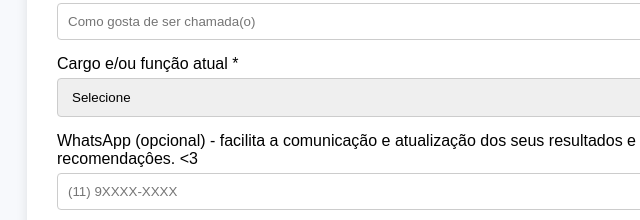
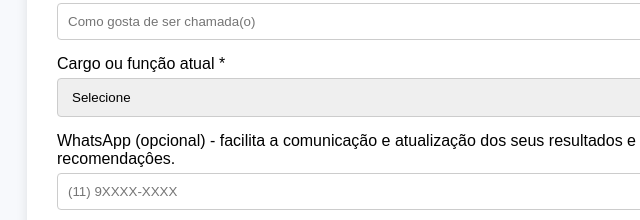
Before and after one commit to gustydeboer/pm-assessment-tool, a plain HTML site: page index.html in a window 1280 px wide. Shown: the part 314-534 px from the top of the page, 233-873 px from the left. Drawn offline with nearby package versions, Linux system fonts and the light colour scheme.

Commit message:
Update index.html
ajustes no texto e link de compra do livro

```diff
--- a/index.html
+++ b/index.html
@@ -130,7 +130,7 @@
     <label for="user-name">Nome *</label>
     <input type="text" id="user-name" placeholder="Como gosta de ser chamada(o)">
 
-    <label for="user-role">Cargo e/ou função atual *</label>
+    <label for="user-role">Cargo ou função atual *</label>
     <select id="user-role" onchange="toggleOtherRole(this)">
       <option value="">Selecione</option>
       <option>APM</option>
@@ -145,7 +145,7 @@
     </select>
     <input type="text" id="other-role" placeholder="Qual?" style="display:none">
 
-    <label for="user-whatsapp">WhatsApp (opcional) - facilita a comunicação e atualização dos seus resultados e recomendaçôes. &lt;3</label>
+    <label for="user-whatsapp">WhatsApp (opcional) - facilita a comunicação e atualização dos seus resultados e recomendaçôes.</label>
     <input type="text" id="user-whatsapp" placeholder="(11) 9XXXX-XXXX">
 
 <label for="user-email">Email *</label>
@@ -202,7 +202,7 @@
     📦 Tudo isso com uma linguagem acessível e um design leve, que convida à ação.
     Se você quer acelerar sua carreira com consciência e consistência, o guia está pronto para te acompanhar.
   </p>
-  <a href="https://pinkguideofproduct.com" target="_blank" class="button" style="margin-top: 15px;">👉 Acessar o Guia</a>
+  <a href="https://www.pinkguideofproduct.com/product-page" target="_blank" class="button" style="margin-top: 15px;">👉 Acessar o Guia</a>
 
   <h2 style="color: #e91e63; margin-top: 40px;">🎓 Cursos recomendados</h2>
   <p>
```
